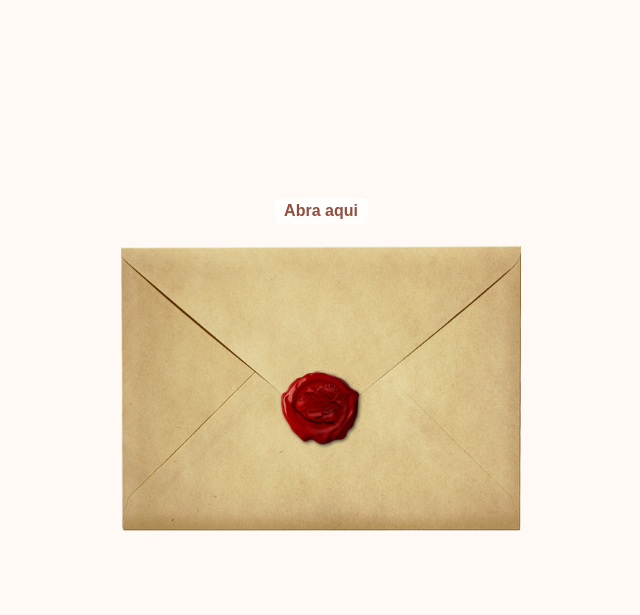
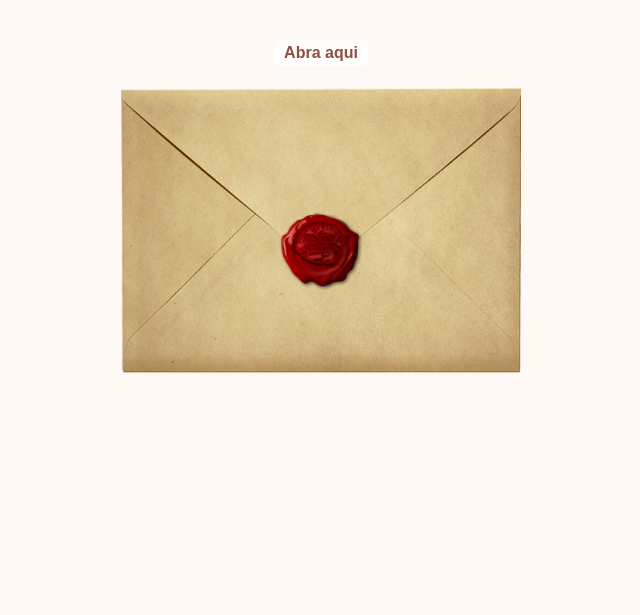
Before and after one commit to CLIENTES-WG/coviteph, a plain HTML site: page index.html in a window 1280 px wide. Shown: the whole page, without its empty margins (319-959 px from the left). Drawn offline with Linux system fonts and the light colour scheme.

Commit message:
Update index.html

```diff
--- a/index.html
+++ b/index.html
@@ -12,18 +12,16 @@
             background-color: #fef9f5;
             margin: 0;
             padding: 0;
-            display: flex;
-            justify-content: center;
-            align-items: center;
-            height: 100vh;
-            overflow: hidden;
         }
 
         .container {
             text-align: center;
             max-width: 400px;
             width: 100%;
-            position: relative;
+            margin: 30px auto;
+            display: flex;
+            flex-direction: column;
+            align-items: center;
         }
 
         .envelope {
```
